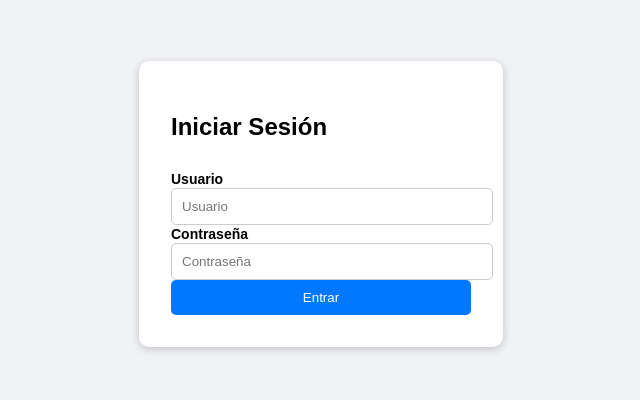
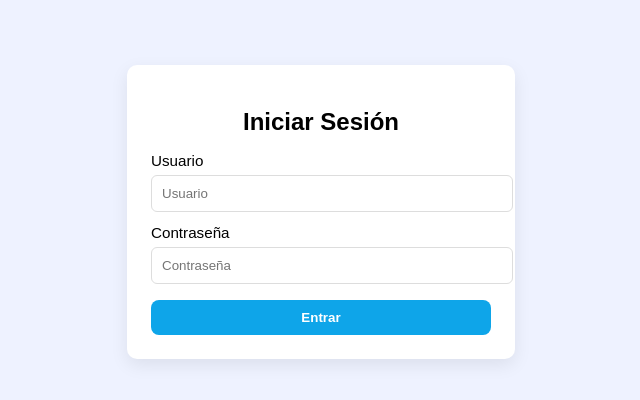
Before and after one commit to epsa-upv/juego_de_cartas, a plain HTML site: page prueba/src/main/webapp/index.html in a window 1280 px wide. Shown: the part 196-596 px from the top of the page, without its empty margins (319-959 px from the left). Drawn offline with Linux system fonts and the light colour scheme.

Commit message:
siento subir en main, pero la login funciona almenos

```diff
--- a/prueba/src/main/webapp/index.html
+++ b/prueba/src/main/webapp/index.html
@@ -1,22 +1,91 @@
 <!DOCTYPE html>
 <html lang="es">
 <head>
-    <meta charset="UTF-8">
-    <title>Login básico</title>
-    <link rel="stylesheet" href="style.css">
+    <meta charset="utf-8" />
+    <title>Login básico (falso)</title>
+    <style>
+    body{
+      font-family: Arial, Helvetica, sans-serif;
+      display: flex;
+      align-items: center;
+      justify-content: center;
+      height: 100vh;
+      background: #eef2ff;
+    }
+    .login{
+      background: #fff;
+      padding: 24px;
+      border-radius: 10px;
+      box-shadow: 0 6px 18px rgba(0,0,0,.08);
+      width: 340px;
+    }
+    h2{ text-align:center; margin-bottom: 16px; }
+    label{ display:block; margin-top:12px; font-size:.95rem; }
+    input{
+      width:100%;
+      padding:10px;
+      margin-top:6px;
+      border:1px solid #ddd;
+      border-radius:6px;
+    }
+    .error{
+      color:#b91c1c;
+      margin-top:10px;
+      display:none;
+      text-align:center;
+    }
+    button{
+      width:100%;
+      margin-top:16px;
+      padding:10px;
+      border:0;
+      border-radius:8px;
+      background:#0ea5e9;
+      color:#fff;
+      font-weight:600;
+      cursor:pointer;
+    }
+    button:hover{ background:#0284c7; }
+  </style>
 </head>
 <body>
-<main class="login-container">
+<main class="login">
     <h2>Iniciar Sesión</h2>
-    <form action="login" method="post" class="login-form">
+    <form id="loginForm">
         <label for="usuario">Usuario</label>
-        <input id="usuario" type="text" name="usuario" placeholder="Usuario" required>
+        <input id="usuario" name="usuario" type="text" required placeholder="Usuario">
 
         <label for="clave">Contraseña</label>
-        <input id="clave" type="password" name="clave" placeholder="Contraseña" required>
+        <input id="clave" name="clave" type="password" required placeholder="Contraseña">
 
-        <button type="submit" class="btn-login">Entrar</button>
+        <div id="error" class="error">Usuario o contraseña incorrectos</div>
+
+        <button type="submit">Entrar</button>
     </form>
 </main>
+
+<script>
+    // Credenciales de ejemplo
+    const USER_VALID = 'admin';
+    const PASS_VALID = '1234';
+
+    const form = document.getElementById('loginForm');
+    const err = document.getElementById('error');
+
+    form.addEventListener('submit', function(e){
+      e.preventDefault();
+      const user = document.getElementById('usuario').value.trim();
+      const pass = document.getElementById('clave').value;
+
+      if (user === USER_VALID && pass === PASS_VALID) {
+        // Guardar nombre del usuario para mostrar en home.html
+        localStorage.setItem('fake_user', user);
+        // Redirigir al "home"
+        window.location.href = 'home.html';
+      } else {
+        err.style.display = 'block';
+      }
+    });
+  </script>
 </body>
 </html>
```
Also changed, not shown: prueba/src/main/webapp/home.html (+46 -8 lines).
